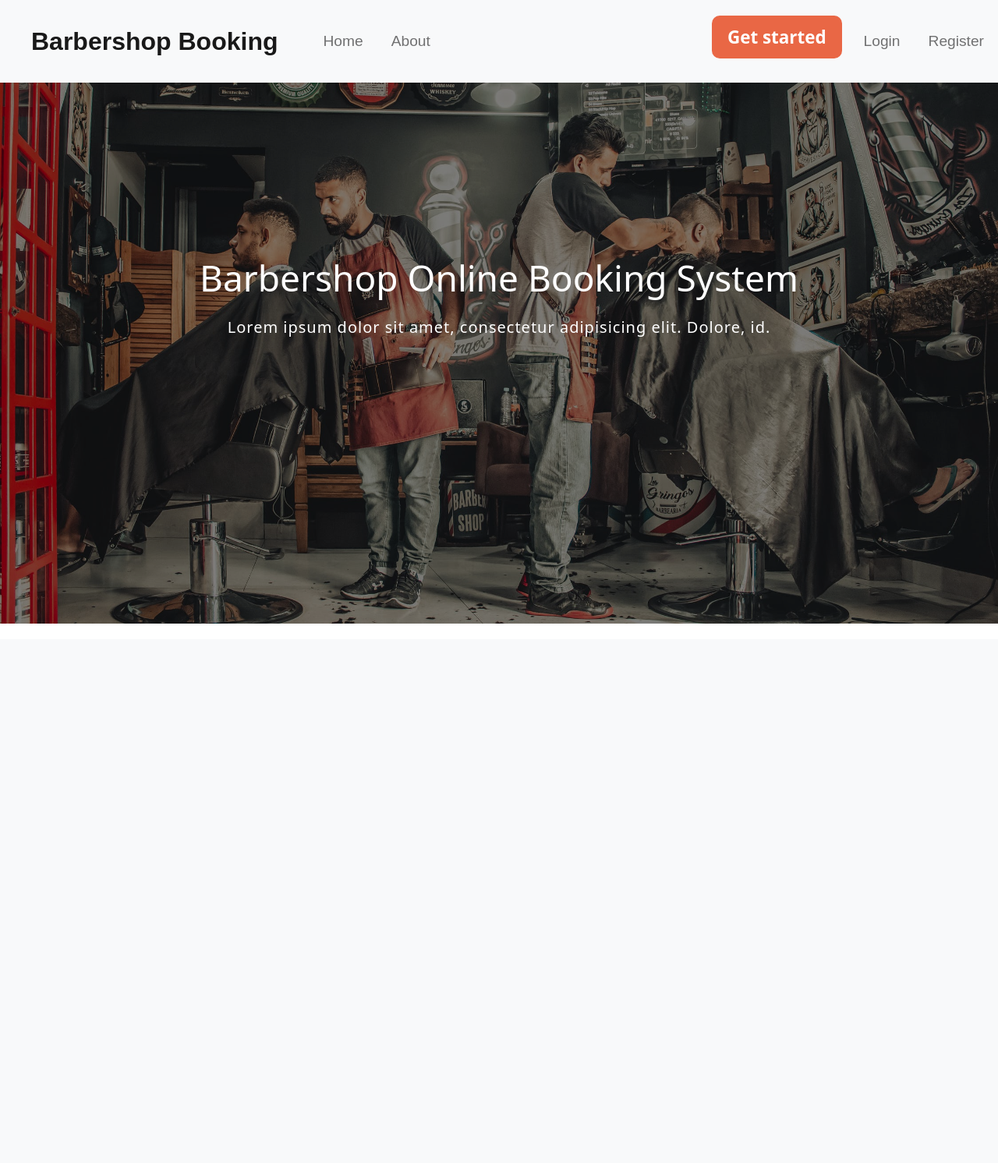
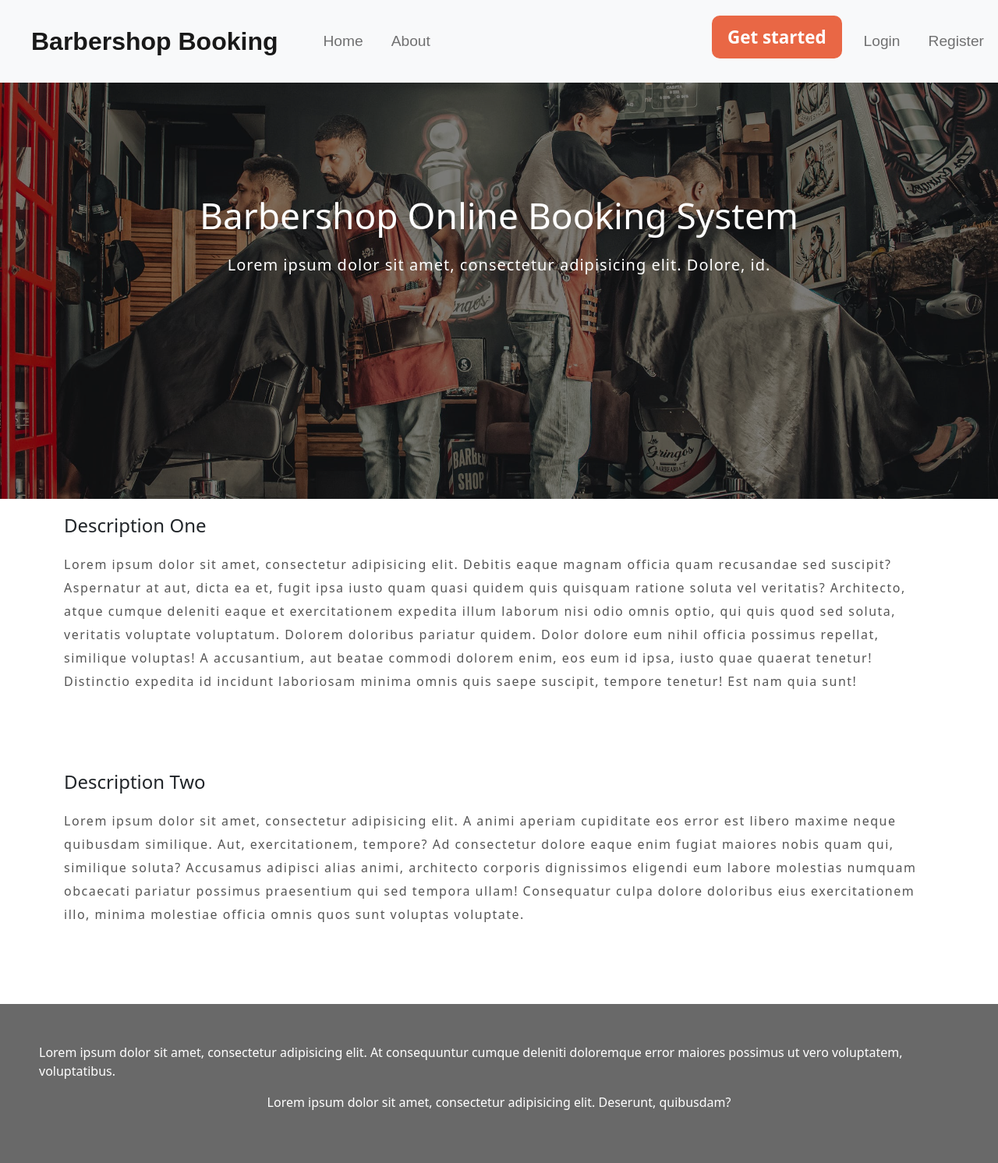
Before and after one commit to BuddyLich/django_practices, a Django app: page / in a window 1280 px wide. Shown: the whole page at 78% size. Before the commit the page ends 800 px from the top, so only its background shows below. Run offline with Django 3.2, Linux system fonts and the light colour scheme; some libraries are stand-ins or nearby versions; some web fonts are replaced.

Commit message:
complete the home page

```diff
--- a/barber_shop_booking_system/booking/static/booking/css/booking.css
+++ b/barber_shop_booking_system/booking/static/booking/css/booking.css
@@ -13,13 +13,35 @@
   margin: 0 10px;
 }
 
-/* hero part */
+.bookingBtn {
+  background-color: #e96745;
+  padding: 12px 20px;
+  margin: 22px 10px;
+  font-size: 1.4rem;
+  font-weight: bold;
+  text-decoration: none;
+  color: white;
+  border-radius: 10px;
+  transition: all 0.4s ease;
+}
+
+.bookingBtn:hover {
+  background-color: black;
+  padding: 12px 20px;
+  font-size: 1.4rem;
+  font-weight: bold;
+  text-decoration: none;
+  color: white;
+  border-radius: 10px;
+}
+
+/* homepage */
 .hero {
   background-image: url('/static/booking/images/barbershop.jpeg');
   background-repeat: no-repeat;
   background-size: cover;
-  background-position: bottom center;
-  height: 100vh;
+  background-position: 70% center;
+  height: 80vh;
   color: #fff;
   display: flex;
   justify-content: center;
@@ -51,24 +73,30 @@
   letter-spacing: 1px;
 }
 
-.bookingBtn {
-  background-color: #e96745;
-  padding: 12px 20px;
-  margin: 22px 10px;
-  font-size: 1.4rem;
-  font-weight: bold;
-  text-decoration: none;
-  color: white;
-  border-radius: 10px;
-  transition: all 0.4s ease;
+.content h2, .content h3 {
+  font-size: 150%;
+  margin: 20px 0;
 }
 
-.bookingBtn:hover {
-  background-color: black;
-  padding: 12px 20px;
-  font-size: 1.4rem;
-  font-weight: bold;
-  text-decoration: none;
+.content p {
+  color: #555;
+  line-height: 30px;
+  letter-spacing: 1.5px;
+}
+
+.container.content {
+  margin-bottom: 100px;
+}
+
+.footer {
+  display: flex;
+  flex-direction: column;
+  align-items: center;
+  padding: 50px;
   color: white;
-  border-radius: 10px;
+  background-color: dimgrey;
 }
+
+.footer-left {
+  maximum
+}
--- a/barber_shop_booking_system/booking/templates/booking/home.html
+++ b/barber_shop_booking_system/booking/templates/booking/home.html
@@ -5,8 +5,20 @@
             <h1>Barbershop Online Booking System</h1>
             <p>Lorem ipsum dolor sit amet, consectetur adipisicing elit. Dolore, id.</p>
         </div>
-
     </div>
 
+    <section class="container content">
+        <h2>Description One</h2>
+        <p>Lorem ipsum dolor sit amet, consectetur adipisicing elit. Debitis eaque magnam officia quam recusandae sed suscipit? Aspernatur at aut, dicta ea et, fugit ipsa iusto quam quasi quidem quis quisquam ratione soluta vel veritatis? Architecto, atque cumque deleniti eaque et exercitationem expedita illum laborum nisi odio omnis optio, qui quis quod sed soluta, veritatis voluptate voluptatum. Dolorem doloribus pariatur quidem. Dolor dolore eum nihil officia possimus repellat, similique voluptas! A accusantium, aut beatae commodi dolorem enim, eos eum id ipsa, iusto quae quaerat tenetur! Distinctio expedita id incidunt laboriosam minima omnis quis saepe suscipit, tempore tenetur! Est nam quia sunt!</p>
+    </section>
 
+    <section class="container content">
+        <h2>Description Two</h2>
+        <p>Lorem ipsum dolor sit amet, consectetur adipisicing elit. A animi aperiam cupiditate eos error est libero maxime neque quibusdam similique. Aut, exercitationem, tempore? Ad consectetur dolore eaque enim fugiat maiores nobis quam qui, similique soluta? Accusamus adipisci alias animi, architecto corporis dignissimos eligendi eum labore molestias numquam obcaecati pariatur possimus praesentium qui sed tempora ullam! Consequatur culpa dolore doloribus eius exercitationem illo, minima molestiae officia omnis quos sunt voluptas voluptate.</p>
+    </section>
+
+    <footer class="footer">
+        <p>Lorem ipsum dolor sit amet, consectetur adipisicing elit. At consequuntur cumque deleniti doloremque error maiores possimus ut vero voluptatem, voluptatibus.</p>
+        <p>Lorem ipsum dolor sit amet, consectetur adipisicing elit. Deserunt, quibusdam?</p>
+    </footer>
 {% endblock %}
```
